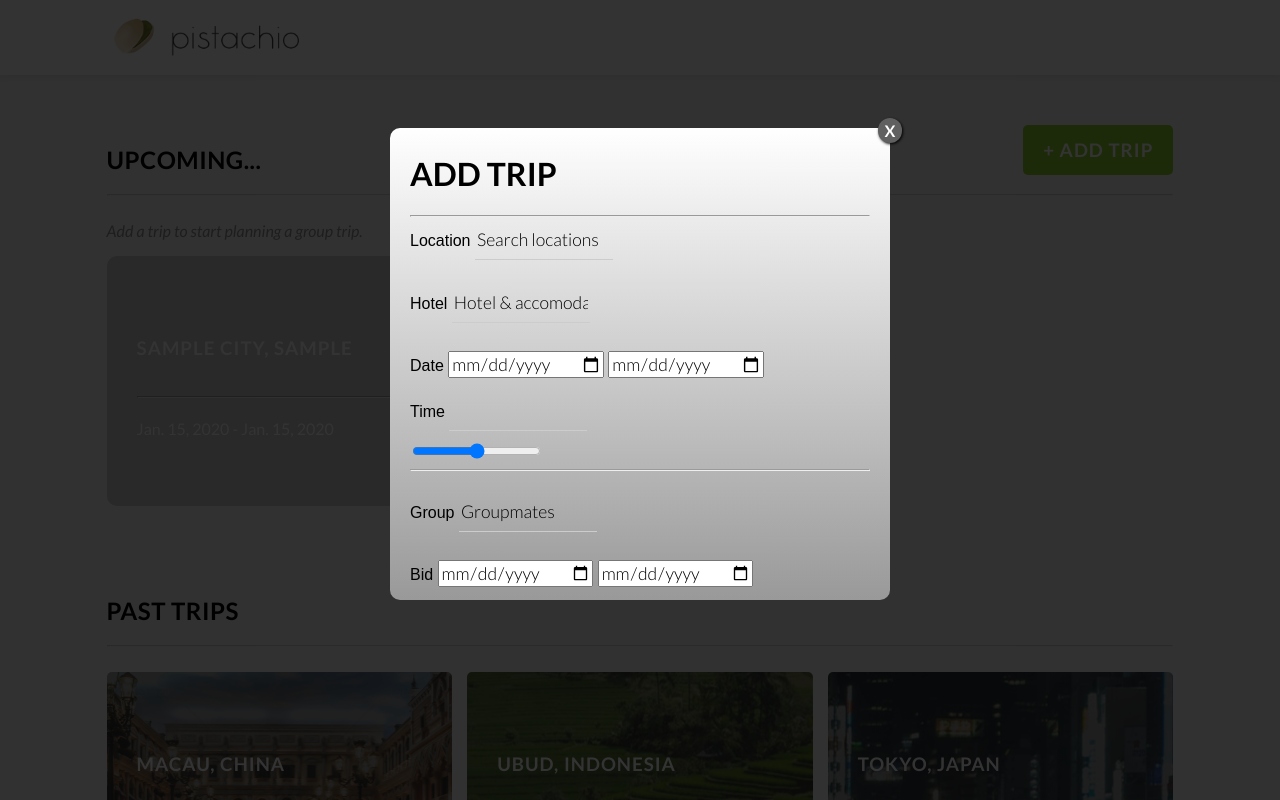
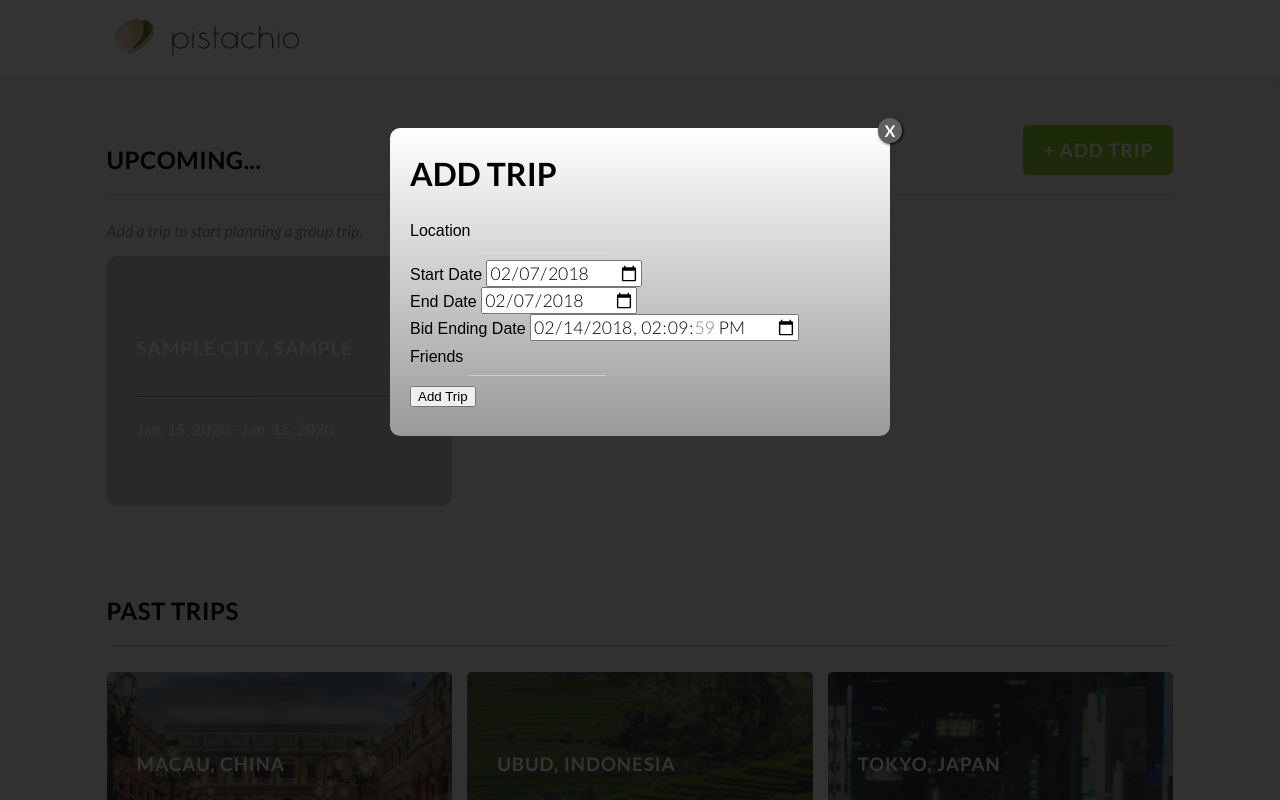
Before and after one commit to spdasilv/pistachio, a Django app: template pistachio/api/templates/api/home.html in a window 1280 px wide, after a click on "+ ADD TRIP". Run offline with Django 3.2, Linux system fonts and the light colour scheme; the template is opened without the code that fills it: values that come from a table or form of the project are taken from there, others are empty; a user stored in the database is signed in; tables that the repository leaves empty hold one stand-in row (values such as "Sample post").

Commit message:
Updare new trip form. Allow user addition

```diff
--- a/pistachio/api/templates/api/home.html
+++ b/pistachio/api/templates/api/home.html
@@ -104,16 +104,16 @@
     </body>
     <div id="openModal" class="modalDialog">
         <div>	<a href="#close" title="Close" class="close">X</a>
+        <form method='post' action="{% url 'api:newTrip'%}">
+            {% csrf_token %}
             <h1>ADD TRIP</h1>
-            <hr>
-            Location <input type="text" name="Location" value = "Search locations"><br>
-            <br> Hotel <input type="text" name="Hotel" value = "Hotel & accomodation"><br>
-            <br> Date <input type="date" name="StartDate"> <input type="date" name="EndDate"><br>
-            <br> Time <input type="text" name="times"><br>
-            <input type="range" multiple value="10,80" />
-            <hr>
-            <br> Group <input type="text" name="GroupMates" value = "Groupmates"><br>
-            <br> Bid <input type="date" name="BidOpen"> <input type="date" name="BidOpen"><br>
+            Location <input type="text" name="city_choice" maxlength="200" required id="id_city_choice" /><br>
+            Start Date <input type="date" name="start_date" value="2018-02-07" required id="id_start_date" /><br>
+            End Date <input type="date" name="end_date" value="2018-02-07" required id="id_end_date" /><br>
+            Bid Ending Date <input type="datetime-local" name="bidding_ends" value="2018-02-14 14:09:59" required id="id_bidding_ends" /><br>
+            Friends <input type="text" name="emails" maxlength="1000" required id="id_emails" /><br>
+            <button type="submit">Add Trip</button>
+        </form>
         </div>
     </div>
     <script>
```
Also changed, not shown: pistachio/api/views.py (+17 -3 lines).
